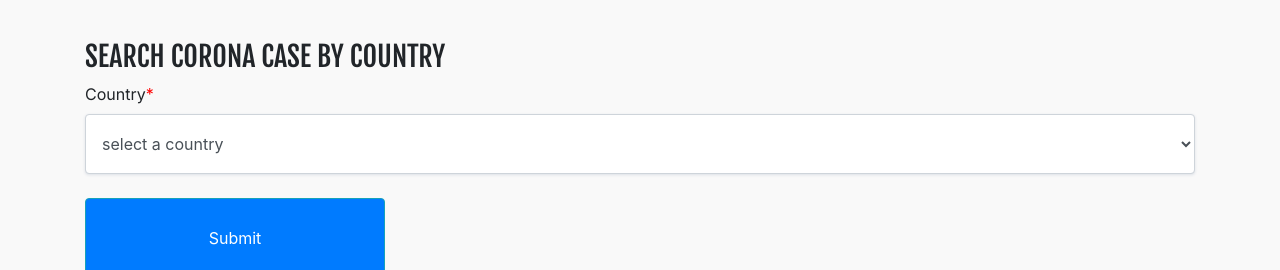
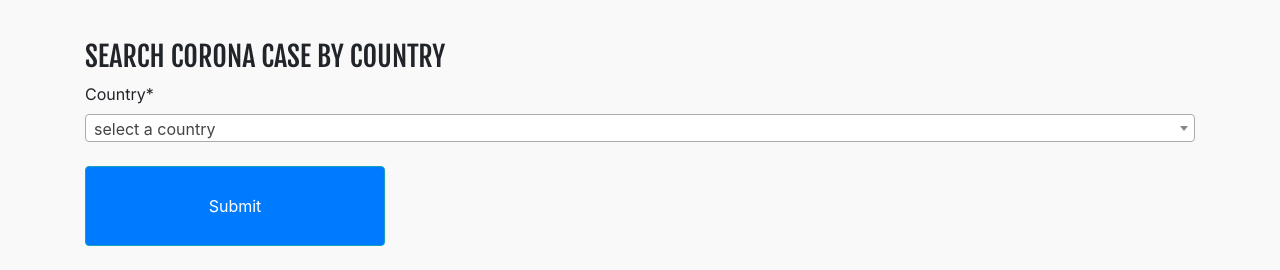
Before and after one commit to Emmanuel-Aggrey/donattion, a Django app: page / in a window 1280 px wide. Shown: the part 91-361 px from the top of the page. Run offline with Django 3.2, Linux system fonts and the light colour scheme; some libraries are stand-ins or nearby versions.

Commit message:
add selec2

```diff
--- a/base/templates/base/coronacheck.html
+++ b/base/templates/base/coronacheck.html
@@ -104,6 +104,7 @@
                         },
                         complete:function(){
                             $('#submit').html('submit')
+                            $('#country').html('select country')
                         },
                         success: function (data) {
                             // console.log(data)
@@ -164,9 +165,6 @@
 
         });
 
-        $(document).ready(function () {
-            $('.country').select2();
-        });
 
 
         // chartjs
--- a/base/templates/base/countries.html
+++ b/base/templates/base/countries.html
@@ -1,8 +1,8 @@
 
-<label for="country">Country</label><span style="color: red !important; display: inline; float: none;">*</span>
+<label for="country">Country</label><span style="">*</span>
 
-            <select id="country" name="country" class="form-control">
-             <option>select a country</option>
+            <select  id="country" name="country" class="form-control">
+             <option selected style="font-size: xx-large;">select a country</option>
             <option value="Ghana">Ghana</option>
               <option value="Nigeria">Nigeria</option>
                <option value="Togo">Togo</option>
@@ -162,9 +162,6 @@
                 <option value="New Caledonia">New Caledonia</option>
                 <option value="New Zealand">New Zealand</option>
                 <option value="Nicaragua">Nicaragua</option>
-                <option value="Niger">Niger</option>
-
-                <option value="Niue">Niue</option>
                 <option value="Norfolk Island">Norfolk Island</option>
                 <option value="Northern Mariana Islands">Northern Mariana Islands</option>
                 <option value="Norway">Norway</option>
@@ -246,3 +243,15 @@
                 <option value="Zambia">Zambia</option>
                 <option value="Zimbabwe">Zimbabwe</option>
             </select>
+
+            <script>
+                $(document).ready(function () {
+            $('#country').select2();
+
+
+
+        });
+
+
+
+            </script>
```
